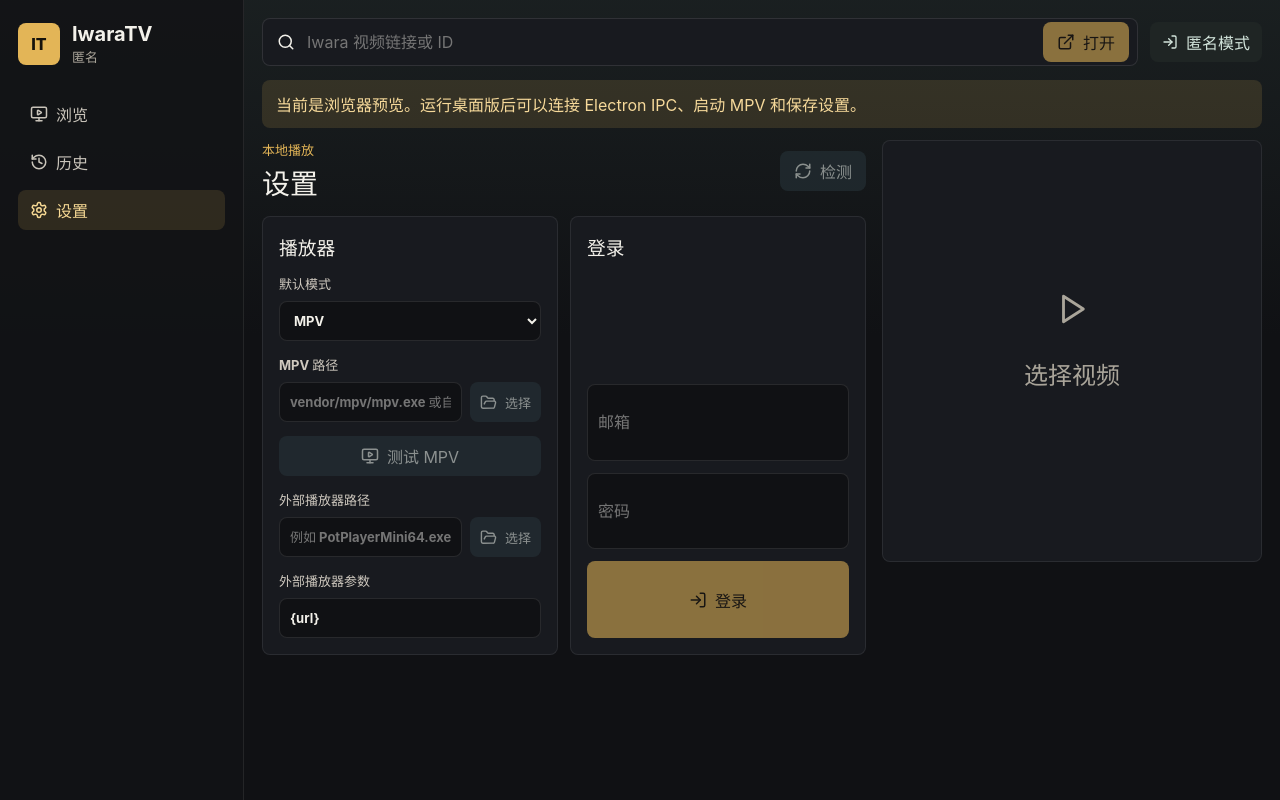
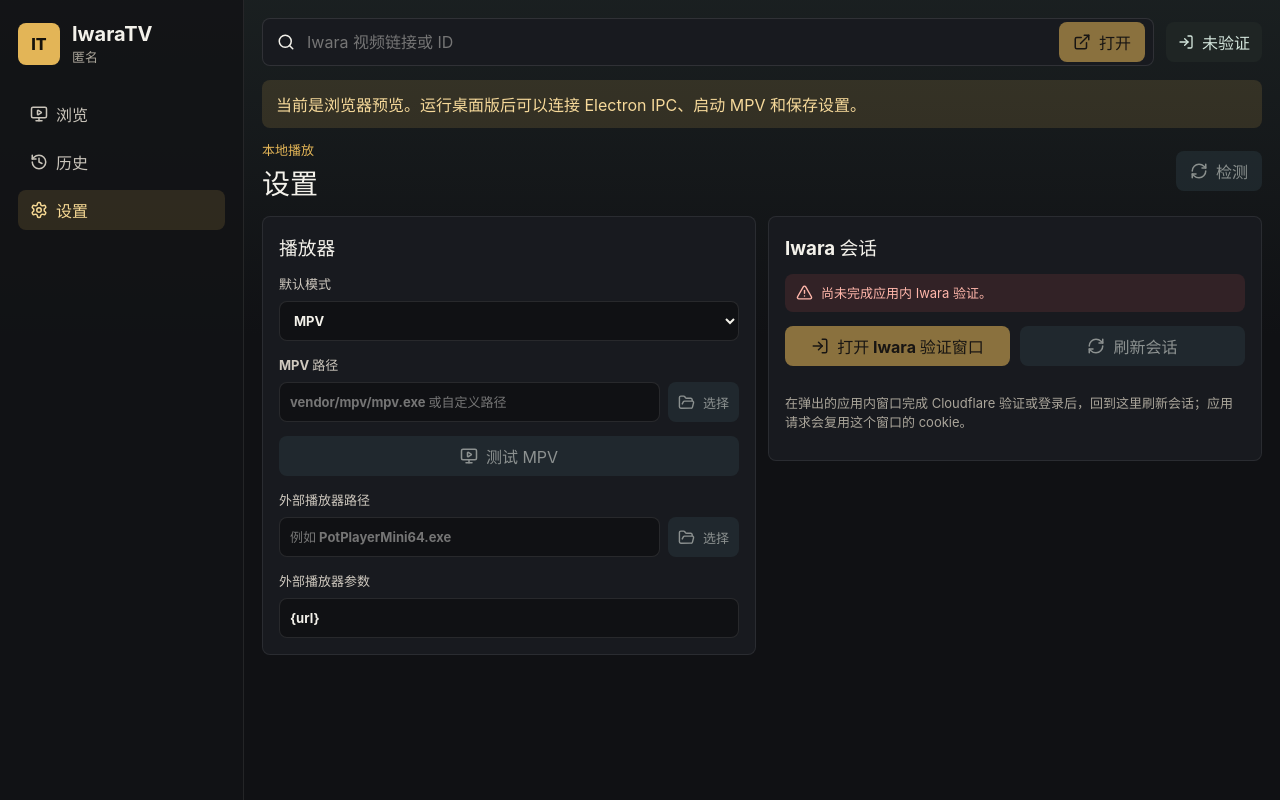
Before and after one commit to demogest/IwaraTV, a React (Vite) app: page / in a window 1280 px wide. Both pictures are taken after a click on the button "设置". Built offline with nearby package versions, Linux system fonts and the light colour scheme.

Commit message:
Improve Iwara session flow

```diff
--- a/src/main/main.ts
+++ b/src/main/main.ts
@@ -3,6 +3,7 @@
 import { registerIpc } from "./ipc";
 import { AuthStore } from "./services/auth-store";
 import { IwaraClient } from "./services/iwara-client";
+import { IwaraSessionService } from "./services/iwara-session";
 import { PlayerService } from "./services/player-service";
 import { SettingsStore } from "./services/settings-store";
 
@@ -40,10 +41,11 @@
 app.whenReady().then(() => {
   const settingsStore = new SettingsStore(app.getPath("userData"));
   const authStore = new AuthStore(app.getPath("userData"));
-  const iwaraClient = new IwaraClient(authStore);
+  const iwaraSessionService = new IwaraSessionService();
+  const iwaraClient = new IwaraClient(authStore, (url) => iwaraSessionService.headersFor(url));
   const playerService = new PlayerService(iwaraClient, settingsStore);
 
-  registerIpc(iwaraClient, playerService, settingsStore);
+  registerIpc(iwaraClient, playerService, settingsStore, iwaraSessionService);
   createWindow();
 
   app.on("activate", () => {
--- a/src/main/preload.ts
+++ b/src/main/preload.ts
@@ -31,7 +31,8 @@
   auth: {
     state: () => ipcRenderer.invoke("auth:state") as Promise<AuthState>,
     login: (request: LoginRequest) => ipcRenderer.invoke("auth:login", request) as Promise<AuthState>,
-    logout: () => ipcRenderer.invoke("auth:logout") as Promise<AuthState>
+    logout: () => ipcRenderer.invoke("auth:logout") as Promise<AuthState>,
+    openIwaraSession: () => ipcRenderer.invoke("auth:openIwaraSession") as Promise<AuthState>
   },
   system: {
     selectExecutable: (request: SelectExecutableRequest) =>
--- a/src/main/services/iwara-client.ts
+++ b/src/main/services/iwara-client.ts
@@ -32,7 +32,10 @@
 }
 
 export class IwaraClient {
-  constructor(private readonly authStore: AuthStore) {}
+  constructor(
+    private readonly authStore: AuthStore,
+    private readonly browserHeaders: (url: string) => Promise<Record<string, string>> = async () => ({})
+  ) {}
 
   authState(): AuthState {
     return this.authStore.state();
@@ -239,6 +242,7 @@
         Accept: "application/json",
         Referer: "https://www.iwara.tv/",
         Origin: "https://www.iwara.tv",
+        ...(await this.browserHeaders(url)),
         ...init.headers
       }
     });
--- a/src/renderer/App.tsx
+++ b/src/renderer/App.tsx
@@ -8,7 +8,6 @@
   History,
   Loader2,
   LogIn,
-  LogOut,
   MonitorPlay,
   Play,
   RefreshCw,
@@ -81,11 +80,11 @@
   const [quickPlayingId, setQuickPlayingId] = useState<string | undefined>();
   const [playing, setPlaying] = useState(false);
   const [probing, setProbing] = useState(false);
-  const [loginBusy, setLoginBusy] = useState(false);
-  const [loginForm, setLoginForm] = useState({ email: "", password: "" });
+  const [sessionBusy, setSessionBusy] = useState(false);
 
   const activeFeed = feeds[activeSort];
   const hasBridge = Boolean(bridge);
+  const showDetailPanel = activeSection === "browse" && Boolean(selectedVideo);
   const sortedFormats = useMemo(
     () => [...(selectedVideo?.formats ?? [])].sort((a, b) => b.qualityRank - a.qualityRank),
     [selectedVideo]
@@ -273,32 +272,38 @@
     setSettings(next);
   }
 
-  async function login(event: FormEvent) {
-    event.preventDefault();
+  async function refreshAuthState() {
     if (!bridge) {
       return;
     }
 
-    setLoginBusy(true);
+    setSessionBusy(true);
     clearMessages();
     try {
-      setAuth(await bridge.auth.login(loginForm));
-      setLoginForm((current) => ({ ...current, password: "" }));
-      setStatus("登录已更新。");
+      setAuth(await bridge.auth.state());
+      setStatus("会话状态已刷新。");
     } catch (err) {
       handleError(err);
     } finally {
-      setLoginBusy(false);
+      setSessionBusy(false);
     }
   }
 
-  async function logout() {
+  async function openIwaraSession() {
     if (!bridge) {
       return;
     }
 
-    setAuth(await bridge.auth.logout());
-    setStatus("已退出登录。");
+    setSessionBusy(true);
+    clearMessages();
+    try {
+      setAuth(await bridge.auth.openIwaraSession());
+      setStatus("已打开 Iwara 验证窗口。完成验证或登录后，回到这里刷新会话再重试。");
+    } catch (err) {
+      handleError(err);
+    } finally {
+      setSessionBusy(false);
+    }
   }
 
   async function handleIssueAction(target: UiIssue) {
@@ -313,7 +318,7 @@
     }
 
     if (target.action === "open-iwara") {
-      await bridge?.system.openExternal("https://www.iwara.tv/");
+      await openIwaraSession();
       return;
     }
 
@@ -376,8 +381,8 @@
           </form>
 
           <button className="auth-pill" onClick={() => setActiveSection("settings")} type="button">
-            {auth.loggedIn ? <Star size={16} /> : <LogIn size={16} />}
-            {auth.loggedIn ? "已登录" : "匿名模式"}
+            {auth.siteSessionReady || auth.loggedIn ? <Star size={16} /> : <LogIn size={16} />}
+            {auth.siteSessionReady ? "会话就绪" : auth.loggedIn ? "已登录" : "未验证"}
           </button>
         </header>
 
@@ -390,7 +395,7 @@
         {issue && <ActionNotice issue={issue} onAction={() => handleIssueAction(issue)} />}
         {status && <div className="notice success">{status}</div>}
 
-        <div className="content-grid">
+        <div className={showDetailPanel ? "content-grid with-detail" : "content-grid"}>
           <section className="primary-panel">
             {activeSection === "browse" && (
               <BrowseView
@@ -409,7 +414,14 @@
             )}
 
             {activeSection === "history" && (
-              <HistoryView history={settings.history} onClear={clearHistory} onOpen={(id) => openVideo(id)} />
+              <HistoryView
+                history={settings.history}
+                onClear={clearHistory}
+                onOpen={(id) => {
+                  setActiveSection("browse");
+                  void openVideo(id);
+                }}
+              />
             )}
 
             {activeSection === "settings" && (
@@ -417,23 +429,22 @@
                 auth={auth}
                 diagnostics={diagnostics}
                 hasBridge={hasBridge}
-                loginBusy={loginBusy}
-                loginForm={loginForm}
                 mpvTest={mpvTest}
                 onChooseExternal={() => chooseExecutable("external")}
                 onChooseMpv={() => chooseExecutable("mpv")}
-                onLogin={login}
-                onLogout={logout}
-                onLoginFormChange={setLoginForm}
+                onOpenIwaraSession={openIwaraSession}
                 onProbe={refreshDiagnostics}
+                onRefreshAuth={refreshAuthState}
                 onTestMpv={testMpv}
                 onUpdatePlayer={updatePlayerSettings}
                 player={settings.player}
                 probing={probing}
+                sessionBusy={sessionBusy}
               />
             )}
           </section>
 
+          {showDetailPanel && selectedVideo && (
             <DetailPanel
               playing={playing}
               selectedQuality={selectedQuality}
@@ -442,6 +453,7 @@
               onPlay={playVideo}
               onQualityChange={setSelectedQuality}
             />
+          )}
         </div>
       </section>
     </main>
@@ -568,21 +580,10 @@
   playing: boolean;
   selectedQuality?: string;
   sortedFormats: VideoDetail["formats"];
-  video?: VideoDetail;
+  video: VideoDetail;
   onPlay: (mode: PlayerMode) => void;
   onQualityChange: (quality: string) => void;
 }) {
-  if (!video) {
-    return (
-      <aside className="detail-panel">
-        <div className="empty-detail">
-          <Play size={34} />
-          <h2>选择视频</h2>
-        </div>
-      </aside>
-    );
-  }
-
   return (
     <aside className="detail-panel">
       <div className="detail-art">
@@ -711,36 +712,32 @@
   auth,
   diagnostics,
   hasBridge,
-  loginBusy,
-  loginForm,
   mpvTest,
   onChooseExternal,
   onChooseMpv,
-  onLogin,
-  onLogout,
-  onLoginFormChange,
+  onOpenIwaraSession,
   onProbe,
+  onRefreshAuth,
   onTestMpv,
   onUpdatePlayer,
   player,
-  probing
+  probing,
+  sessionBusy
 }: {
   auth: AuthState;
   diagnostics?: PlayerDiagnostics;
   hasBridge: boolean;
-  loginBusy: boolean;
-  loginForm: { email: string; password: string };
   mpvTest?: PlayerProbe;
   onChooseExternal: () => void;
   onChooseMpv: () => void;
-  onLogin: (event: FormEvent) => void;
-  onLogout: () => void;
-  onLoginFormChange: (value: { email: string; password: string }) => void;
+  onOpenIwaraSession: () => void;
   onProbe: () => void;
+  onRefreshAuth: () => void;
   onTestMpv: () => void;
   onUpdatePlayer: (partial: Partial<AppSettings["player"]>) => void;
   player: AppSettings["player"];
   probing: boolean;
+  sessionBusy: boolean;
 }) {
   return (
     <>
@@ -817,36 +814,28 @@
         </section>
 
         <section className="settings-block">
-          <h3>登录</h3>
-          {auth.loggedIn ? (
-            <div className="login-state">
-              <span>{auth.email}</span>
-              <button className="secondary-button" disabled={!hasBridge} onClick={onLogout} type="button">
-                <LogOut size={18} />
-                退出
+          <h3>Iwara 会话</h3>
+          <div className={auth.siteSessionReady ? "probe-line ok" : "probe-line bad"}>
+            {auth.siteSessionReady ? <CheckCircle2 size={17} /> : <AlertTriangle size={17} />}
+            <span>
+              {auth.siteSessionReady
+                ? `已检测到 Iwara cookie（${auth.siteCookieCount ?? 0} 个）。`
+                : "尚未完成应用内 Iwara 验证。"}
+            </span>
+          </div>
+          <div className="settings-actions">
+            <button className="primary-button" disabled={!hasBridge || sessionBusy} onClick={onOpenIwaraSession} type="button">
+              {sessionBusy ? <Loader2 className="spin" size={18} /> : <LogIn size={18} />}
+              打开 Iwara 验证窗口
+            </button>
+            <button className="secondary-button" disabled={!hasBridge || sessionBusy} onClick={onRefreshAuth} type="button">
+              <RefreshCw size={18} />
+              刷新会话
             </button>
           </div>
-          ) : (
-            <form className="login-form" onSubmit={onLogin}>
-              <input
-                autoComplete="username"
-                value={loginForm.email}
-                onChange={(event) => onLoginFormChange({ ...loginForm, email: event.target.value })}
-                placeholder="邮箱"
-              />
-              <input
-                autoComplete="current-password"
-                type="password"
-                value={loginForm.password}
-                onChange={(event) => onLoginFormChange({ ...loginForm, password: event.target.value })}
-                placeholder="密码"
-              />
-              <button className="primary-button" disabled={!hasBridge || loginBusy} type="submit">
-                {loginBusy ? <Loader2 className="spin" size={18} /> : <LogIn size={18} />}
-                登录
-              </button>
-            </form>
-          )}
+          <p className="subtle">
+            在弹出的应用内窗口完成 Cloudflare 验证或登录后，回到这里刷新会话；应用请求会复用这个窗口的 cookie。
+          </p>
           {auth.warning && <p className="subtle">{auth.warning}</p>}
         </section>
       </div>
--- a/src/renderer/issue-utils.ts
+++ b/src/renderer/issue-utils.ts
@@ -43,7 +43,7 @@
       title: "需要站点验证",
       detail,
       action: "open-iwara",
-      actionLabel: "打开 Iwara"
+      actionLabel: "应用内验证"
     };
   }
 
--- a/src/renderer/styles.css
+++ b/src/renderer/styles.css
@@ -253,9 +253,13 @@
 
 .content-grid {
   display: grid;
-  grid-template-columns: minmax(0, 1fr) minmax(300px, 380px);
+  grid-template-columns: minmax(0, 1fr);
   gap: 16px;
   align-items: start;
+}
+
+.content-grid.with-detail {
+  grid-template-columns: minmax(0, 1fr) minmax(300px, 380px);
 }
 
 .primary-panel,
@@ -563,10 +567,12 @@
 
 .settings-grid {
   grid-template-columns: repeat(auto-fit, minmax(260px, 1fr));
+  align-items: start;
 }
 
 .settings-block {
   display: grid;
+  align-content: start;
   gap: 14px;
   border: 1px solid rgba(255, 255, 255, 0.08);
   border-radius: 8px;
@@ -583,6 +589,16 @@
   align-items: center;
   justify-content: space-between;
   gap: 12px;
+}
+
+.settings-actions {
+  display: flex;
+  gap: 10px;
+  flex-wrap: wrap;
+}
+
+.settings-actions button {
+  flex: 1 1 220px;
 }
 
 .probe-line {
@@ -660,7 +676,8 @@
     width: auto;
   }
 
-  .content-grid {
+  .content-grid,
+  .content-grid.with-detail {
     grid-template-columns: 1fr;
   }
 
--- a/src/shared/types.ts
+++ b/src/shared/types.ts
@@ -66,6 +66,9 @@
   email?: string;
   hasMediaToken: boolean;
   encryptionAvailable: boolean;
+  siteSessionReady?: boolean;
+  siteCookieCount?: number;
+  browserUserAgent?: string;
   warning?: string;
 }
 
```
Also changed, not shown: src/main/ipc.ts (+8 -2 lines), src/main/services/iwara-session.ts (added, +103 -0 lines), 1 other file (tests, documents, lock files or other folders). Lines whose indentation alone changed are shown as unchanged.
